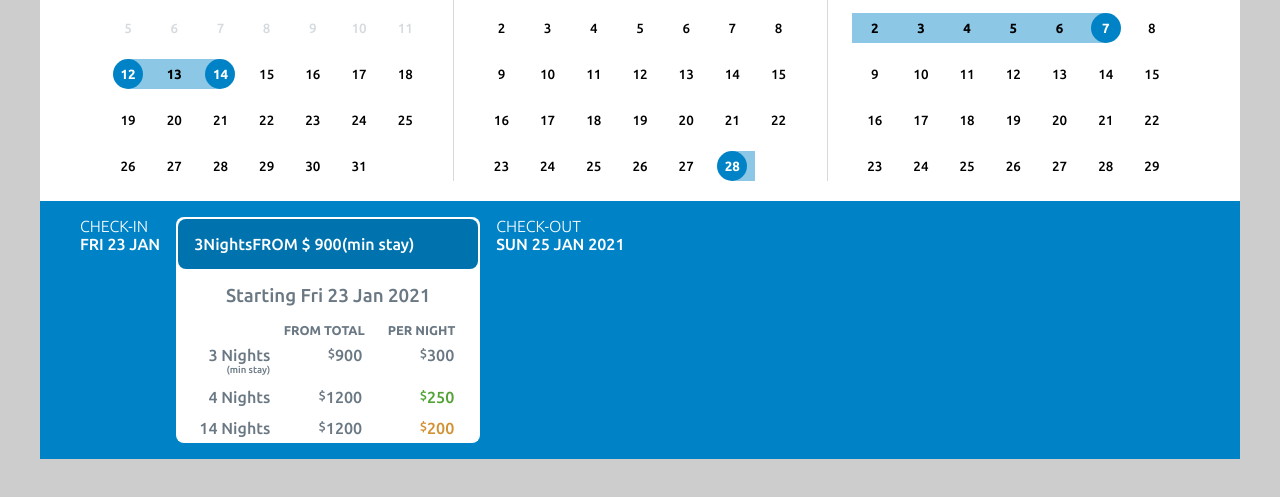
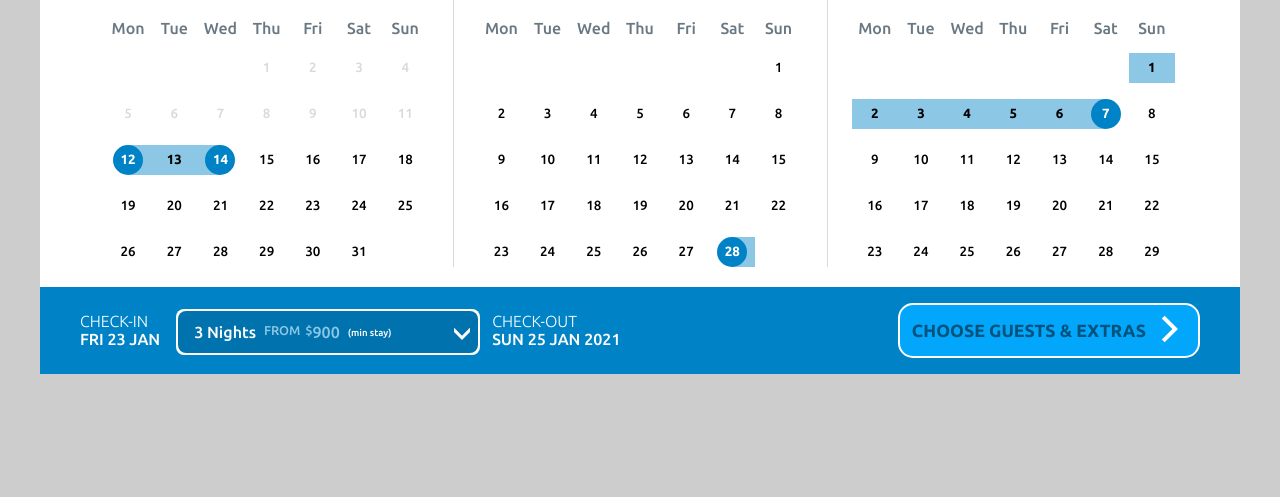
Before and after one commit to Anedu91/Calendar-widget, a plain HTML site: page index.html in a window 1280 px wide. Shown: the part 295-792 px from the top of the page. Drawn offline with Linux system fonts and the light colour scheme.

Commit message:
Footer first widget

```diff
--- a/index.html
+++ b/index.html
@@ -152,16 +152,17 @@
       </div>
     </div>
     <div class="calendar__footer">
-      <div class="checking__container">
+      <div class="checking">
         <p class="checking__text">
           check-in
           <span class="checking__date">Fri 23 Jan</span>
         </p>
-        <div class="checking">
+        <div class="checking__container">
+          <div class="checking__dropdown">
             <div class="checking__selected">
-            <span>3</span> Nights <span>FROM $ <span>900</span></span> <span>(min stay)</span>
+              <span class="checking__night">3 Nights</span><span class="checking__price-selected">FROM<span class="checking__total">900</span></span> <span class="checking__small">(min stay)</span>
             </div>
-          <div class="checking__options">
+            <div class="checking__options none">
               <h3 class="checking__title">Starting <span>Fri 23 Jan 2021</span></h3>
               <ul class="checking__list">
                 <li class="checking__item checking__item--head">
@@ -187,12 +188,25 @@
               </ul>
             </div>
           </div>
+        </div>
         <p class="checking__text">
           check-out
           <span class="checking__date">Sun 25 Jan 2021</span>
         </p>
       </div>
+      <button class="calendar__button">
+        Choose guests & extras <span> <svg class="calendar__icon"><use xlink:href="sprite.svg#icon-arrow"></use></svg> </span>
+      </button>
     </div>
   </div>
+  <script>
+    $dropdownButton = document.querySelector(".checking__dropdown");
+    $checkingOptions = document.querySelector(".checking__options")
+
+    $dropdownButton.addEventListener("click", () => {
+      $checkingOptions.classList.toggle("none")
+
+    })
+  </script>
 </body>
 </html>
--- a/scss/_base.scss
+++ b/scss/_base.scss
@@ -8,6 +8,7 @@ $gray-dark-color: #6a7883;
 $principal-color: #0083c6;
 $principal-light-color: #02a7fc;
 $principal-dark-color: #0073ae;
+$principal-darker-color: #01537d;
 $active-color: #8cc7e5;
 
 $calendar-font: 'Ubuntu', sans-serif;
--- a/scss/_calendar.scss
+++ b/scss/_calendar.scss
@@ -65,6 +65,9 @@
 
   /*=============================FOOTER CONFIG==============================*/
   &__footer{
+    display: flex;
+    align-items: center;
+    justify-content: space-between;
     background: $principal-color;
     color: $white-color;
     padding: 1.25rem 1rem;
@@ -72,4 +75,27 @@
       padding: 1rem 2.5rem;
     }
   }
+  &__button{
+    display: flex;
+    align-items: center;
+    font-family: inherit;
+    text-transform: uppercase;
+    color: $principal-darker-color;
+    background-color: $principal-light-color;
+    border: 2px solid $white-color;
+    padding: .5rem .75rem;
+    font-weight: 700;
+    font-size: 1.1rem;
+    border-radius: 15px;
+    cursor: pointer;
+    &:focus{
+      outline: none;
+    }
+  }
+  &__icon{
+    width: 2rem;
+    height: 2rem;
+    fill: $white-color;
+    margin-left: .5rem;
+  }
 }
--- a/scss/_checking.scss
+++ b/scss/_checking.scss
@@ -1,15 +1,23 @@
 
 .checking{
+  display: flex;
+  align-items: center;
+  flex: 1;
+  &__container{
+   position: relative;
+   min-width: 300px;
+   min-height: 42px;
    margin-left: 1rem;
     margin-right: 1rem;
+  }
+  &__dropdown{
+    position: absolute;
     background: $white-color;
     padding: 2px;
     width: 100%;
     max-width: 18.75rem;
     border-radius: 8px;
-  &__container{
-    display: flex;
-
+    cursor: pointer;
   }
   &__text{
     display: flex;
@@ -24,15 +32,45 @@
   /*====================================== DROPDOWN SETTINGS ======================================*/
 
   &__selected{
+    position: relative;
     display: flex;
+    align-items: center;
     background: $principal-dark-color;
-    padding: 1rem;
+    padding: .75rem 1rem;
     border-radius: 8px;
     cursor: pointer;
+    &:before{
+      content: '';
+      position: absolute;
+      right: .5rem;
+      top: 35%;
+      width: 1rem;
+      height: 1rem;
+      background-image: url(../arrow.svg);
+      background-repeat: no-repeat;
+      background-position: center;
+      transform: rotate(90deg);
+    }
+  }
+  &__price-selected{
+    color: $active-color;
+    display: flex;
+    align-items: flex-start;
+    margin-left: .5rem;
+    margin-right: .5rem;
+    font-size: .8rem;
+    font-weight: 400;
+    .checking__total{
+      margin-left: .3rem;
+      font-size: 1rem;
+    }
   }
   &__options{
     background: $white-color;
     color: $gray-dark-color;
+    &.none{
+      display: none;
+    }
   }
   &__title{
     margin-top: 1rem;
```
Also changed, not shown: arrow.svg (added), css/main.css, sprite.svg (added). Lines whose indentation alone changed are shown as unchanged.
